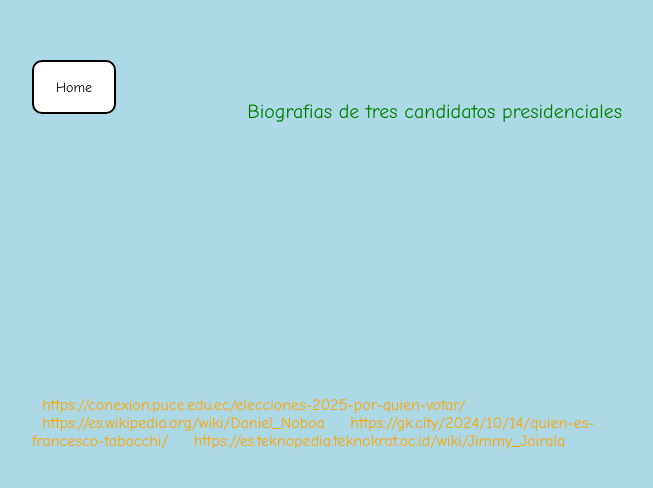
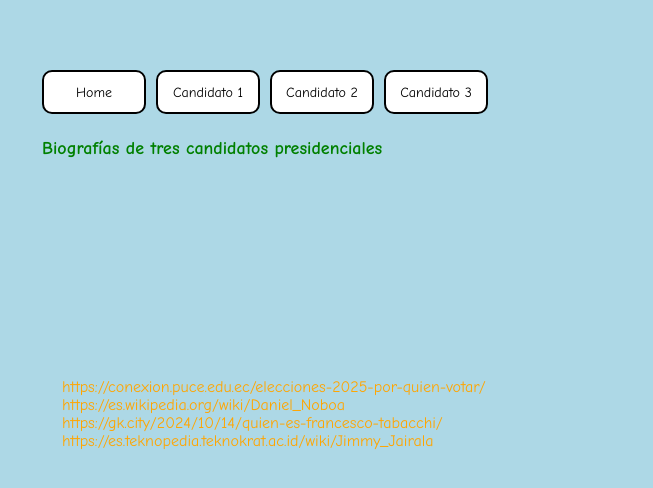
Before and after one commit to Ariana-Rodriguez-suda/candidatos, a plain HTML site: page index.html in a window 1280 px wide. Shown: the part 140-628 px from the top of the page, without its empty margins (308-961 px from the left). Drawn offline with Linux system fonts and the light colour scheme.

Commit message:
página principal con los botones de candidatos

```diff
--- a/index.html
+++ b/index.html
@@ -16,14 +16,19 @@
         }
         .container {
             width: 600px;
+            max-width: 90%;
             height: 400px;
             position: relative;
         }
+        .button-container {
+            position: absolute;
+            top: 10px;
+            left: 10px;
+            display: flex;
+            gap: 10px;
+        }
         .button {
-            position: absolute;
-            top: 0;
-            left: 0;
-            width: 70px;
+            width: 100px;
             height: 40px;
             background-color: white;
             border: 2px solid black;
@@ -34,19 +39,19 @@
             text-decoration: none;
             color: black;
             font-size: 14px;
-            padding: 5px;
         }
         .description {
             position: absolute;
-            top: 20px;
-            right: 10px;
-            font-size: 20px;
+            top: 60px;
+            left: 10px;
+            font-size: 18px;
             color: green;
+            font-weight: bold;
         }
         .links {
             position: absolute;
             bottom: 10px;
-            right: 20px;
+            left: 20px;
             font-size: 16px;
             color: orange;
         }
@@ -54,19 +59,25 @@
             text-decoration: none;
             color: orange;
             margin: 0 10px;
+            display: block;
         }
     </style>
 </head>
 <body>
 
     <div class="container">
-        <a href="#" class="button">Home</a>
-        <p class="description">Biografias de tres candidatos presidenciales</p>
+        <div class="button-container">
+            <a href="#" class="button">Home</a>
+            <a href="candidato1.html" class="button">Candidato 1</a>
+            <a href="candidato2.html" class="button">Candidato 2</a>
+            <a href="candidato3.html" class="button">Candidato 3</a>
+        </div>
+        <p class="description">Biografías de tres candidatos presidenciales</p>
         <div class="links">
-            <a href="#">https://conexion.puce.edu.ec/elecciones-2025-por-quien-votar/</a>
-            <a href="#">https://es.wikipedia.org/wiki/Daniel_Noboa</a>
-            <a href="#">https://gk.city/2024/10/14/quien-es-francesco-tabacchi/</a>
-            <a href="#">https://es.teknopedia.teknokrat.ac.id/wiki/Jimmy_Jairala</a>
+            <a href="https://conexion.puce.edu.ec/elecciones-2025-por-quien-votar/">https://conexion.puce.edu.ec/elecciones-2025-por-quien-votar/</a>
+            <a href="https://es.wikipedia.org/wiki/Daniel_Noboa">https://es.wikipedia.org/wiki/Daniel_Noboa</a>
+            <a href="https://gk.city/2024/10/14/quien-es-francesco-tabacchi/">https://gk.city/2024/10/14/quien-es-francesco-tabacchi/</a>
+            <a href="https://es.teknopedia.teknokrat.ac.id/wiki/Jimmy_Jairala">https://es.teknopedia.teknokrat.ac.id/wiki/Jimmy_Jairala</a>
         </div>
     </div>
 
```
